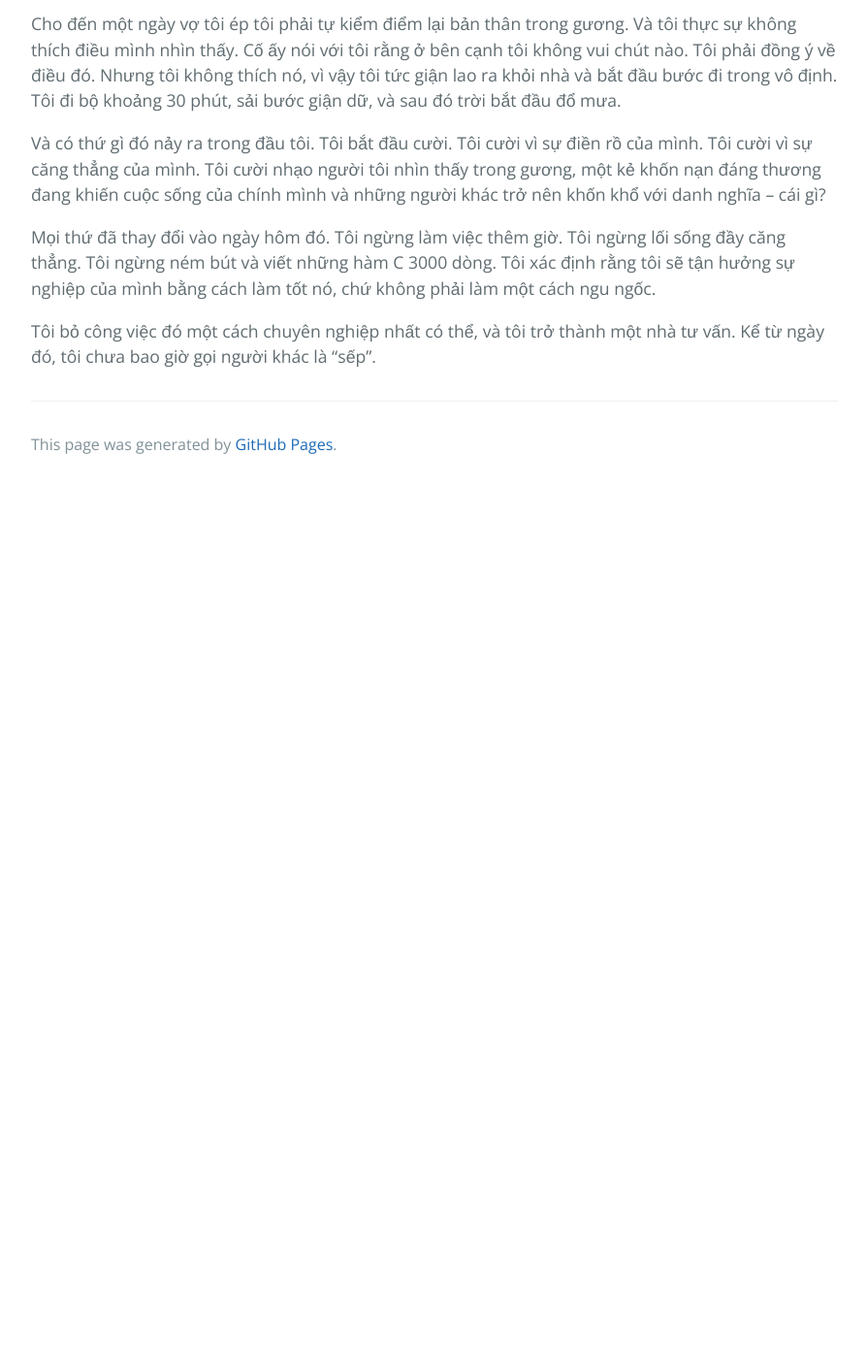
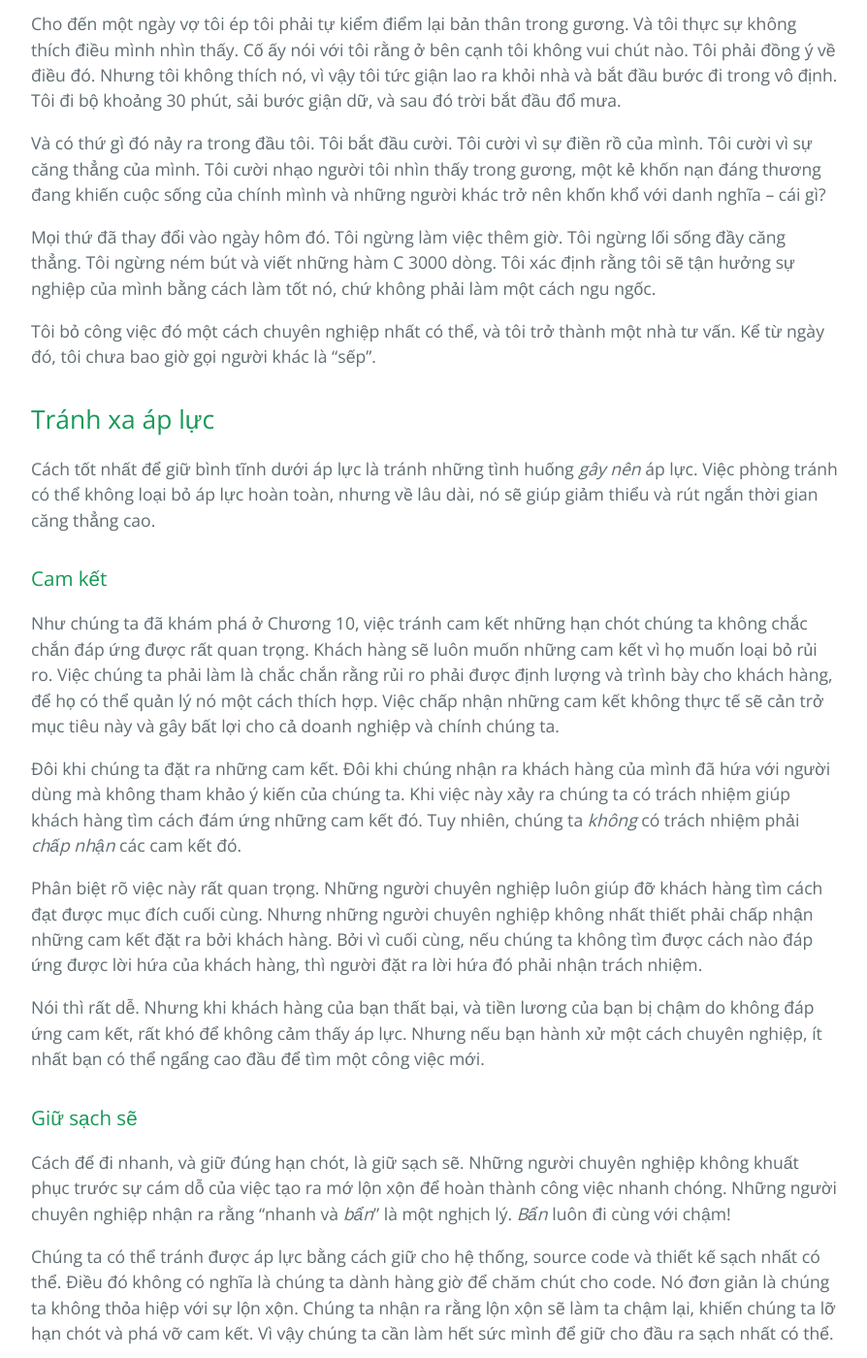
Before and after one commit to HaiBV/haibv.github.io, a Jekyll site: the page built from clean-coder/chapter-11-pressure.md, in a window 1280 px wide and 1400 px high, scrolled down 1613 px. Shown: the whole window at 97% size, without its empty margins (192-1086 px from the left). Built offline with Jekyll 4.4.1, drawn with Linux system fonts in a browser that asks for light colours; our own code applies the rules of GitHub Pages for plain Markdown files; before the commit the page ends 2115 px from its top, so only the background shows below that; some of the changed text lies outside the part shown.

Commit message:
Update The Clean Coder - Chapter 11 Pressure

```diff
--- a/clean-coder/chapter-11-pressure.md
+++ b/clean-coder/chapter-11-pressure.md
@@ -31,3 +31,35 @@ Và có thứ gì đó nảy ra trong đầu tôi. Tôi bắt đầu cười. T
 Mọi thứ đã thay đổi vào ngày hôm đó. Tôi ngừng làm việc thêm giờ. Tôi ngừng lối sống đầy căng thẳng. Tôi ngừng ném bút và viết những hàm C 3000 dòng. Tôi xác định rằng tôi sẽ tận hưởng sự nghiệp của mình bằng cách làm tốt nó, chứ không phải làm một cách ngu ngốc.
 
 Tôi bỏ công việc đó một cách chuyên nghiệp nhất có thể, và tôi trở thành một nhà tư vấn. Kể từ ngày đó, tôi chưa bao giờ gọi người khác là "sếp".
+
+## Tránh xa áp lực
+
+Cách tốt nhất để giữ bình tĩnh dưới áp lực là tránh những tình huống _gây nên_ áp lực. Việc phòng tránh có thể không loại bỏ áp lực hoàn toàn, nhưng về lâu dài, nó sẽ giúp giảm thiểu và rút ngắn thời gian căng thẳng cao.
+
+### Cam kết
+
+Như chúng ta đã khám phá ở Chương 10, việc tránh cam kết những hạn chót chúng ta không chắc chắn đáp ứng được rất quan trọng. Khách hàng sẽ luôn muốn những cam kết vì họ muốn loại bỏ rủi ro. Việc chúng ta phải làm là chắc chắn rằng rủi ro phải được định lượng và trình bày cho khách hàng, để họ có thể quản lý nó một cách thích hợp. Việc chấp nhận những cam kết không thực tế sẽ cản trở mục tiêu này và gây bất lợi cho cả doanh nghiệp và chính chúng ta.
+
+Đôi khi chúng ta đặt ra những cam kết. Đôi khi chúng nhận ra khách hàng của mình đã hứa với người dùng mà không tham khảo ý kiến của chúng ta. Khi việc này xảy ra chúng ta có trách nhiệm giúp khách hàng tìm cách đám ứng những cam kết đó. Tuy nhiên, chúng ta _không_ có trách nhiệm phải _chấp nhận_ các cam kết đó.
+
+Phân biệt rõ việc này rất quan trọng. Những người chuyên nghiệp luôn giúp đỡ khách hàng tìm cách đạt được mục đích cuối cùng. Nhưng những người chuyên nghiệp không nhất thiết phải chấp nhận những cam kết đặt ra bởi khách hàng. Bởi vì cuối cùng, nếu chúng ta không tìm được cách nào đáp ứng được lời hứa của khách hàng, thì người đặt ra lời hứa đó phải nhận trách nhiệm.
+
+Nói thì rất dễ. Nhưng khi khách hàng của bạn thất bại, và tiền lương của bạn bị chậm do không đáp ứng cam kết, rất khó để không cảm thấy áp lực. Nhưng nếu bạn hành xử một cách chuyên nghiệp, ít nhất bạn có thể ngẩng cao đầu để tìm một công việc mới.
+
+### Giữ sạch sẽ
+
+Cách để đi nhanh, và giữ đúng hạn chót, là giữ sạch sẽ. Những người chuyên nghiệp không khuất phục trước sự cám dỗ của việc tạo ra mớ lộn xộn để hoàn thành công việc nhanh chóng. Những người chuyên nghiệp nhận ra rằng "nhanh và _bẩn_" là một nghịch lý. _Bẩn_ luôn đi cùng với chậm!
+
+Chúng ta có thể tránh được áp lực bằng cách giữ cho hệ thống, source code và thiết kế sạch nhất có thể. Điều đó không có nghĩa là chúng ta dành hàng giờ để chăm chút cho code. Nó đơn giản là chúng ta không thỏa hiệp với sự lộn xộn. Chúng ta nhận ra rằng lộn xộn sẽ làm ta chậm lại, khiến chúng ta lỡ hạn chót và phá vỡ cam kết. Vì vậy chúng ta cần làm hết sức mình để giữ cho đầu ra sạch nhất có thể.
+
+### Kỷ luật trong khủng hoảng
+
+Bạn biết mình tin vào điều gì khi quan sát bản thân trong cơn khủng hoảng. Nếu trong cơn khủng hoảng bạn tuân thủ những kỷ luật của mình, thì bạn thực sự tin tưởng vào những kỷ luật đó. Mặt khác, nếu bạn thay đổi hành vi của mình khi trong cơn khủng hoảng, thì bạn không thực sự tin vào những hành vi thông thường của mình.
+
+Nếu bình thường bạn tuân theo kỷ luật của TDD nhưng từ bỏ nó trong cơn khủng hoảng, thì bạn không thực sự tin tưởng rằng TDD là hữu ích. Nếu bình thường bạn giữ cho code sạch sẽ nhưng tạo ra sự lộn xộn trong cơn khủng hoảng, thì bạn không thực sự tin rằng lộn xộn sẽ làm bạn chậm lại. Nếu bạn bắt cặp trong cơn khủng hoảng nhưng bình thường thì không, thì bạn tin rằng bắt cặp sẽ hiệu quả hơn so với không bắt cặp.
+
+Chọn những kỷ luật bạn thấy thoải mái khi tuân theo trong cơn khủng hoảng. _Và luôn luôn tuân chủ chúng mọi lúc_. Tuân thủ những kỷ luật đó là cách tốt nhất để tránh rơi vào một cuộc khủng hoảng.
+
+Đừng thay đổi hành vi của bạn khi cơn nguy kịch đến. Nếu kỷ luật của bạn là cách tốt nhất để làm việc, thì bạn nên tuân thủ chúng ngay cả khi chìm trong khủng hoảng.
+
+## Xử lý áp lực
```
